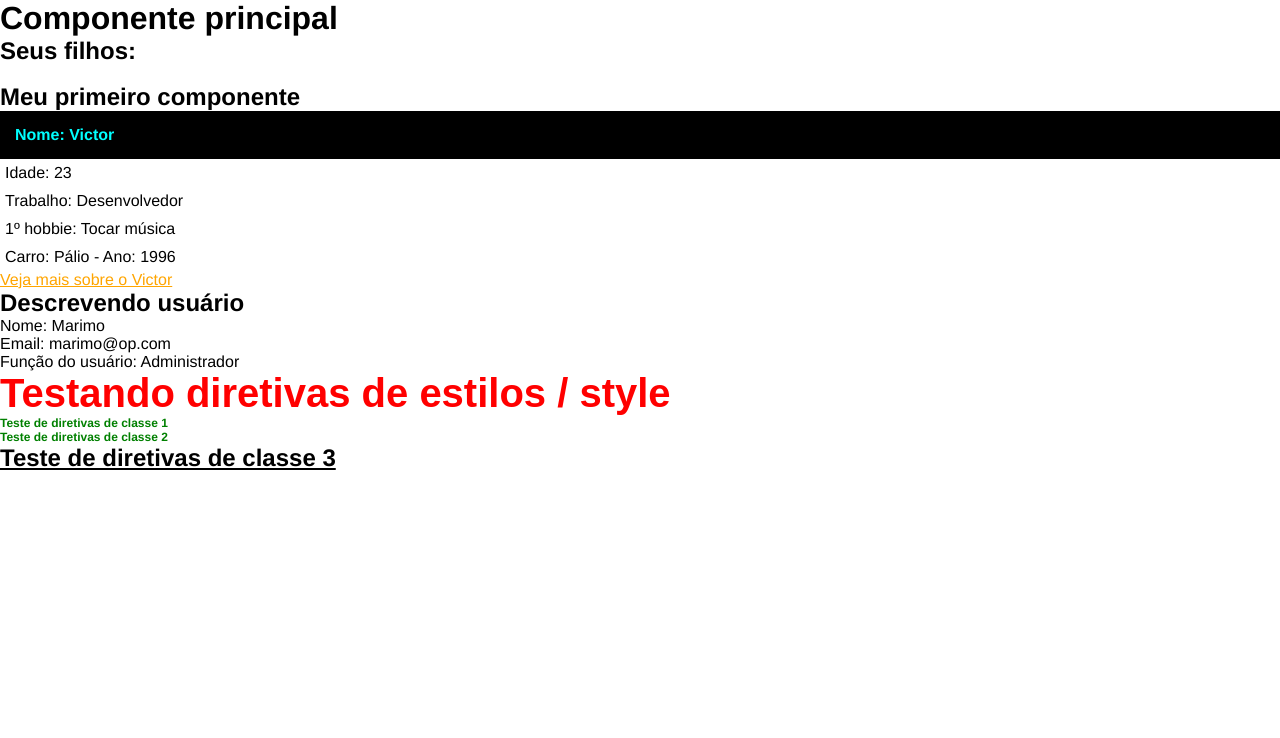
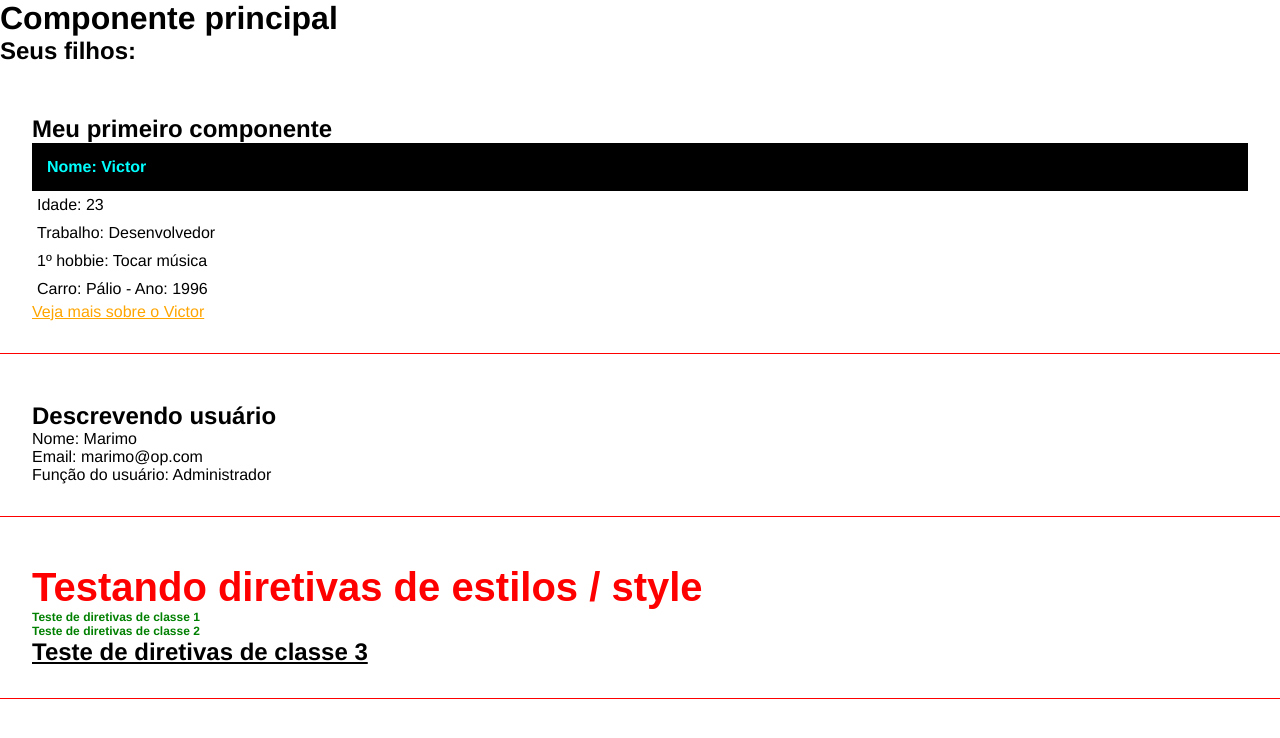
Before and after one commit to hvictorleite/curso-angular, an Angular app: page / in a window 1280 px wide. Shown: the top 738 px of the page. Built offline with nearby package versions, Linux system fonts and the light colour scheme.

Commit message:
Global style 'class' applied to components

```diff
--- a/src/app/components/directives/directives.component.html
+++ b/src/app/components/directives/directives.component.html
@@ -1,6 +1,8 @@
+<div class="class">
     <h2 [ngStyle]="{'font-size': size+'px', 'font-family': font, 'color': color}">
         Testando diretivas de estilos / style
     </h2>
     <h2 [ngClass]="classes">Teste de diretivas de classe 1</h2>
     <h2 [ngClass]="classes">Teste de diretivas de classe 2</h2>
     <h2 [ngClass]="underline">Teste de diretivas de classe 3</h2>
+</div>
--- a/src/app/components/first-component/first-component.component.html
+++ b/src/app/components/first-component/first-component.component.html
@@ -1,3 +1,4 @@
+<div class="class">
     <h2>Meu primeiro componente</h2>
     <p class="title">Nome: {{name}}</p>
     <p>Idade: {{age}}</p>
@@ -5,3 +6,4 @@
     <p>1º hobbie: {{hobbies[0]}}</p>
     <p>Carro: {{car.name}} - Ano: {{car.year}}</p>
     <a href="">Veja mais sobre o Victor</a>
+</div>
--- a/src/app/components/parent-data/parent-data.component.html
+++ b/src/app/components/parent-data/parent-data.component.html
@@ -1,4 +1,6 @@
-<h2>Descrevendo usuário</h2>
-<p>Nome: {{userData.name}}</p>
-<p>Email: {{userData.email}}</p>
-<p>Função do usuário: {{userData.role}}</p>
+<div class="class">
+    <h2>Descrevendo usuário</h2>
+    <p>Nome: {{userData.name}}</p>
+    <p>Email: {{userData.email}}</p>
+    <p>Função do usuário: {{userData.role}}</p>
+</div>
--- a/src/styles.css
+++ b/src/styles.css
@@ -9,3 +9,13 @@
 a {
     color: orange;
 }
+
+body {
+    padding-bottom: 500px;
+}
+
+.class {
+    border-bottom: 1px solid red;
+    padding: 2em;
+    margin-bottom: 1em;
+}
```
Lines whose indentation alone changed are shown as unchanged.
